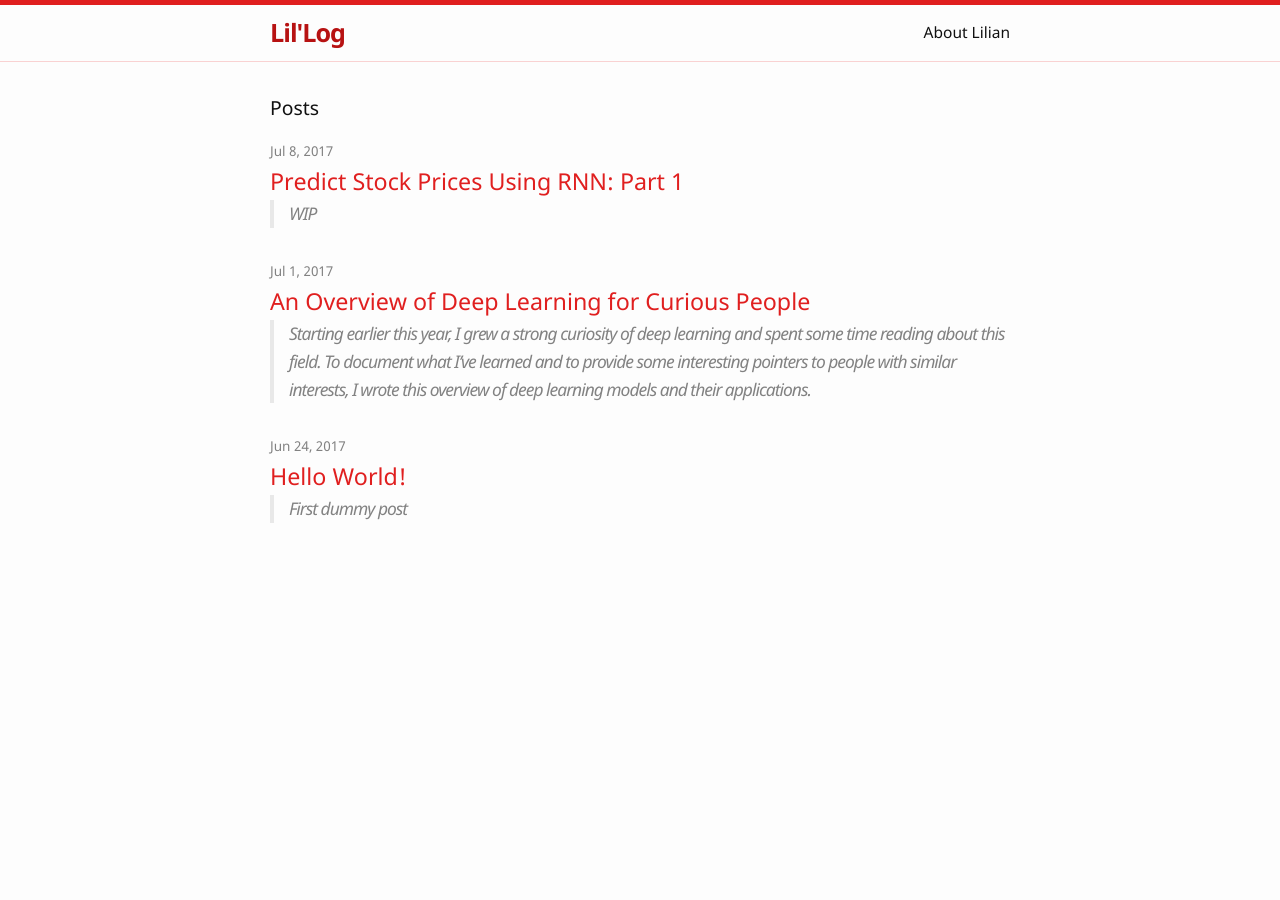
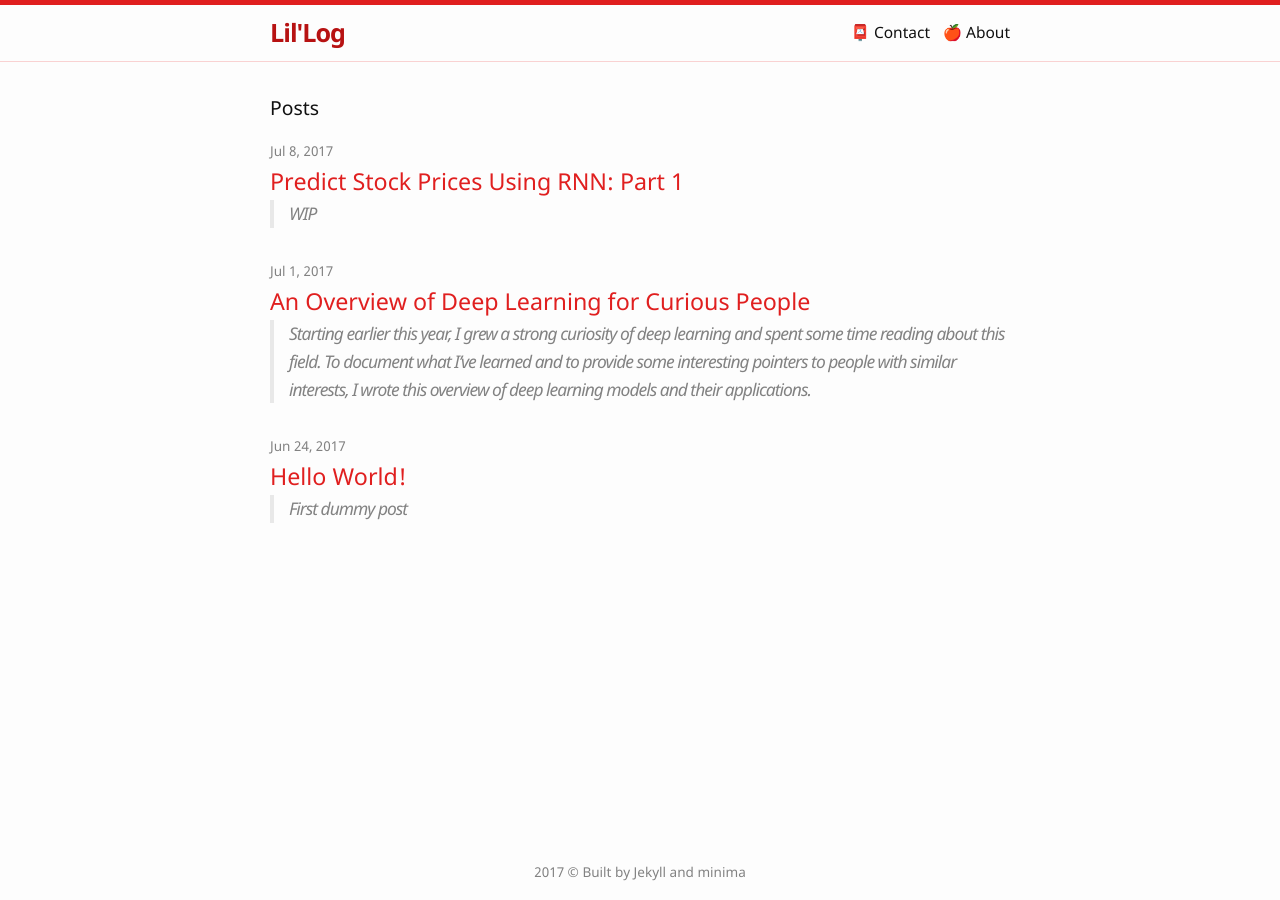
Before and after one commit to lilianweng/lil-log, a Jekyll site: the page built from index.html, in a window 1280 px wide. Built offline with Jekyll 4.4.1, drawn with Linux system fonts in a browser that asks for light colours.

Commit message:
add contact page

```diff
--- a/_includes/footer.html
+++ b/_includes/footer.html
@@ -0,0 +1,3 @@
+<footer class="site-footer">
+    2017 &copy; Built by <a href="https://jekyllrb.com/" target="_blank">Jekyll</a> and <a href="https://github.com/jekyll/minima/" target="_blank">minima</a>
+</footer>
--- a/_includes/header.html
+++ b/_includes/header.html
@@ -5,7 +5,11 @@
         <a class="site-title" href="{{ "/" | relative_url }}">{{ site.title | escape }}</a>
 
         <nav class="site-nav">
-            <a class="page-link" href="http://lilianweng.github.io" target="_blank">About Lilian</a>
+            <a class="page-link" href="http://lilianweng.github.io" target="_blank">&#x1f34e; About</a>
+        </nav>
+
+        <nav class="site-nav">
+            <a class="page-link" href="{{ "/contact.html" | relative_url }}">&#x1f4ee; Contact</a>
         </nav>
     </div>
 
--- a/_sass/minima/_layout.scss
+++ b/_sass/minima/_layout.scss
@@ -33,7 +33,9 @@
 
 .site-nav {
   float: right;
+  text-align: right;
   line-height: $base-line-height * $base-font-size * 2.25;
+  width: 80px;
 
   .nav-trigger {
       display: none;
@@ -119,70 +121,19 @@
  * Site footer
  */
 .site-footer {
-  border-top: 1px solid $grey-color-light;
-  padding: $spacing-unit 0;
-}
+  position: absolute;
+  right: 0;
+  bottom: 0;
+  left: 0;
+  padding: 1rem;
+  text-align: center;
+  font-size: $small-font-size;
+  color: $grey-color;
 
-.footer-heading {
-  @include relative-font-size(1.125);
-  margin-bottom: $spacing-unit / 2;
-}
-
-.contact-list,
-.social-media-list {
-  list-style: none;
-  margin-left: 0;
-}
-
-.footer-col-wrapper {
-  @include relative-font-size(0.9375);
-  color: $grey-color;
-  margin-left: -$spacing-unit / 2;
-  @extend %clearfix;
-}
-
-.footer-col {
-  float: left;
-  margin-bottom: $spacing-unit / 2;
-  padding-left: $spacing-unit / 2;
-}
-
-.footer-col-1 {
-  width: -webkit-calc(35% - (#{$spacing-unit} / 2));
-  width:         calc(35% - (#{$spacing-unit} / 2));
-}
-
-.footer-col-2 {
-  width: -webkit-calc(20% - (#{$spacing-unit} / 2));
-  width:         calc(20% - (#{$spacing-unit} / 2));
-}
-
-.footer-col-3 {
-  width: -webkit-calc(45% - (#{$spacing-unit} / 2));
-  width:         calc(45% - (#{$spacing-unit} / 2));
-}
-
-@include media-query($on-laptop) {
-  .footer-col-1,
-  .footer-col-2 {
-    width: -webkit-calc(50% - (#{$spacing-unit} / 2));
-    width:         calc(50% - (#{$spacing-unit} / 2));
-  }
-
-  .footer-col-3 {
-    width: -webkit-calc(100% - (#{$spacing-unit} / 2));
-    width:         calc(100% - (#{$spacing-unit} / 2));
+  a {
+    color: $grey-color;
   }
 }
-
-@include media-query($on-palm) {
-  .footer-col {
-    float: none;
-    width: -webkit-calc(100% - (#{$spacing-unit} / 2));
-    width:         calc(100% - (#{$spacing-unit} / 2));
-  }
-}
-
 
 
 /**
--- /dev/null
+++ b/contact.html
@@ -0,0 +1,5 @@
+---
+layout: default
+---
+
+Send me an email: lilian.wengweng AT gmail.com if you have questions :)
```
